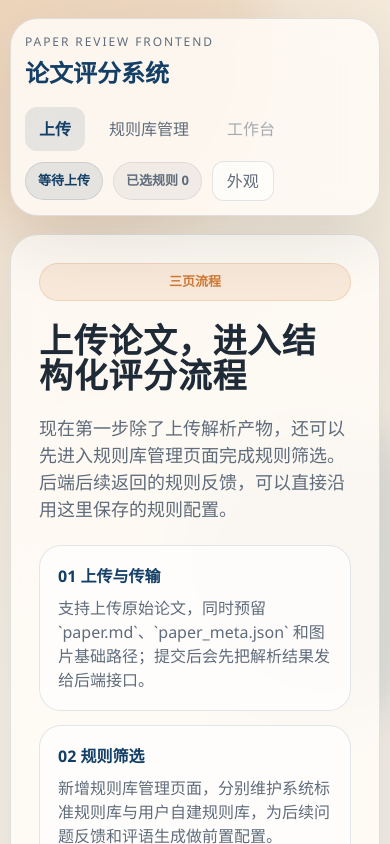
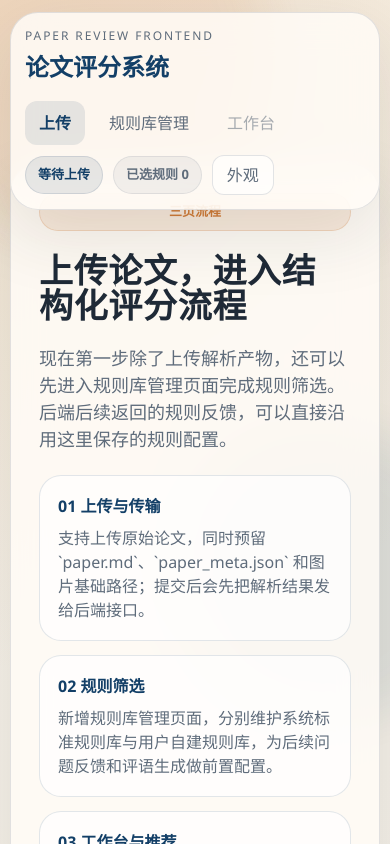
Before and after one commit to VoidInHeart/frb2026_front_end, a Vue app: page / in a window 390 px wide. Shown: the top 844 px of the page. Built offline with nearby package versions, Linux system fonts and the light colour scheme.

Commit message:
adjust: remain header

```diff
--- a/src/components/TopBar.vue
+++ b/src/components/TopBar.vue
@@ -107,11 +107,13 @@ onBeforeUnmount(() => {
 
 <style scoped>
 .topbar {
-  position: sticky;
-  top: 14px;
-  z-index: 8;
+  position: fixed;
+  top: 18px;
+  left: 50%;
+  transform: translateX(-50%);
+  z-index: 20;
   width: min(calc(100% - 32px), var(--content-width));
-  margin: 18px auto 0;
+  margin: 0 auto;
   padding: 16px 20px;
   display: flex;
   align-items: center;
@@ -202,6 +204,7 @@ onBeforeUnmount(() => {
 @media (max-width: 720px) {
   .topbar {
     width: min(calc(100% - 20px), var(--content-width));
+    top: 12px;
     padding: 14px;
     align-items: flex-start;
     flex-direction: column;
--- a/src/styles.css
+++ b/src/styles.css
@@ -24,6 +24,7 @@
   --radius-lg: 28px;
   --radius-md: 20px;
   --content-width: 1380px;
+  --topbar-offset: 126px;
   font-family: "Segoe UI", "PingFang SC", "Microsoft YaHei", sans-serif;
   line-height: 1.5;
   font-weight: 400;
@@ -181,7 +182,7 @@ button {
   z-index: 1;
   width: min(calc(100% - 32px), var(--content-width));
   margin: 0 auto;
-  padding: 24px 0 40px;
+  padding: var(--topbar-offset) 0 40px;
 }
 
 .glass-card {
@@ -337,8 +338,12 @@ button {
 }
 
 @media (max-width: 720px) {
+  :root {
+    --topbar-offset: 164px;
+  }
+
   .page-shell {
     width: min(calc(100% - 20px), var(--content-width));
-    padding-top: 18px;
+    padding-top: var(--topbar-offset);
   }
 }
```
